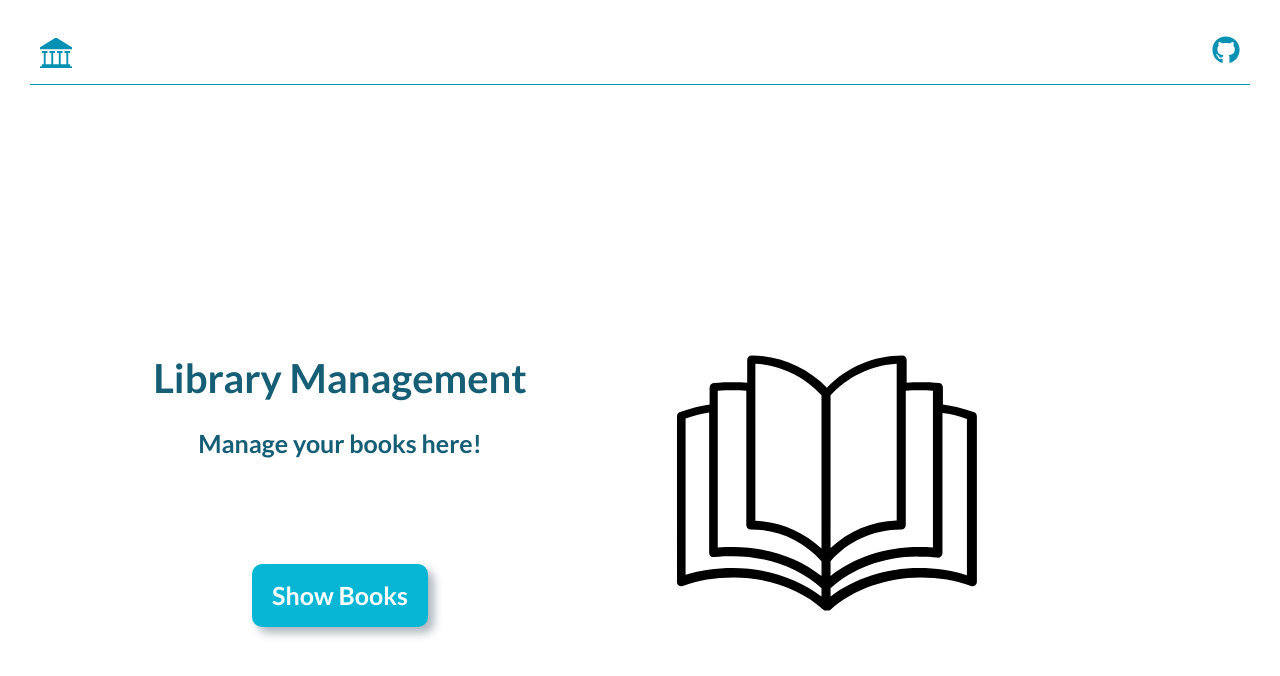
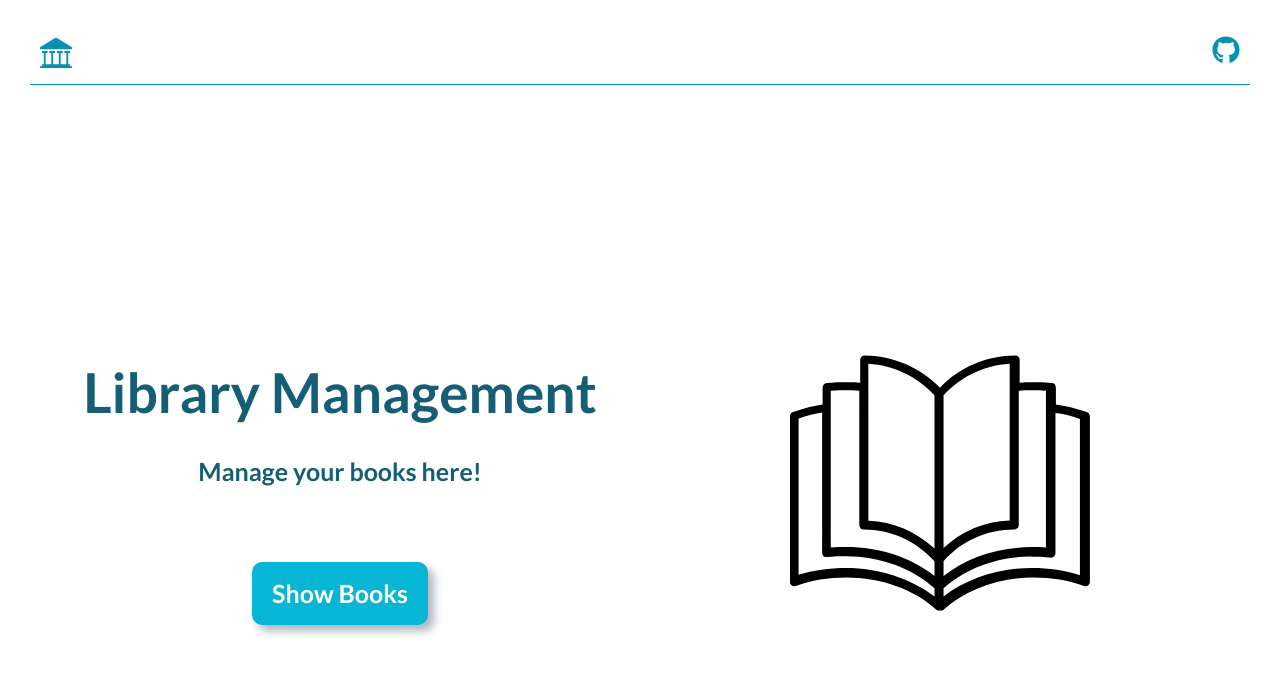
Before and after one commit to MichaelSukkiSong/library, a React (Create React App) app in the folder client/: page / in a window 1280 px wide. Shown: the top 676 px of the page. Built offline with nearby package versions, Linux system fonts and the light colour scheme.

Commit message:
update: changed heading font sizes in landing page

```diff
--- a/client/src/pages/Landing.scss
+++ b/client/src/pages/Landing.scss
@@ -16,6 +16,7 @@
 
   &__box {
     text-align: center;
+    width: 60rem;
   }
 
   &__header {
@@ -24,7 +25,7 @@
   }
 
   &__description {
-    margin-bottom: 10rem;
+    margin-bottom: 7rem;
     color: variables.$color-primary-8;
   }
 
--- a/client/src/styles/_typography.scss
+++ b/client/src/styles/_typography.scss
@@ -11,10 +11,18 @@ body {
 
 .heading-primary {
   display: inline-block;
-  font-size: 4rem;
+  font-size: 5.5rem;
+
+  @include mixins.respond(tab-land) {
+    font-size: 5rem;
+  }
+
+  @include mixins.respond(tab-port) {
+    font-size: 4.5rem;
+  }
 
   @include mixins.respond(phone) {
-    font-size: 3rem;
+    font-size: 4rem;
   }
 }
 
```
